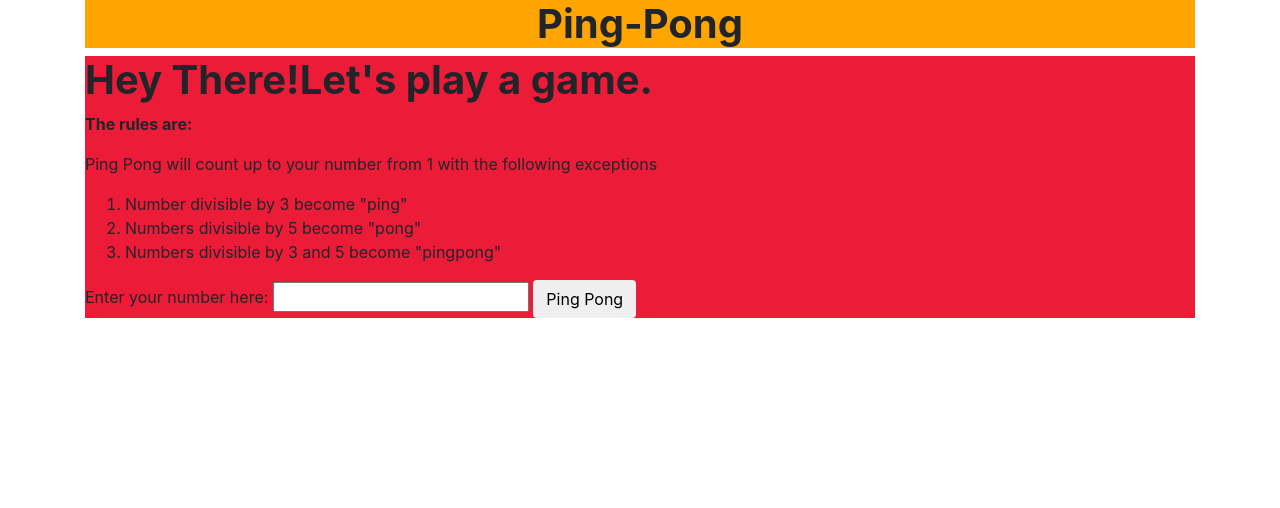
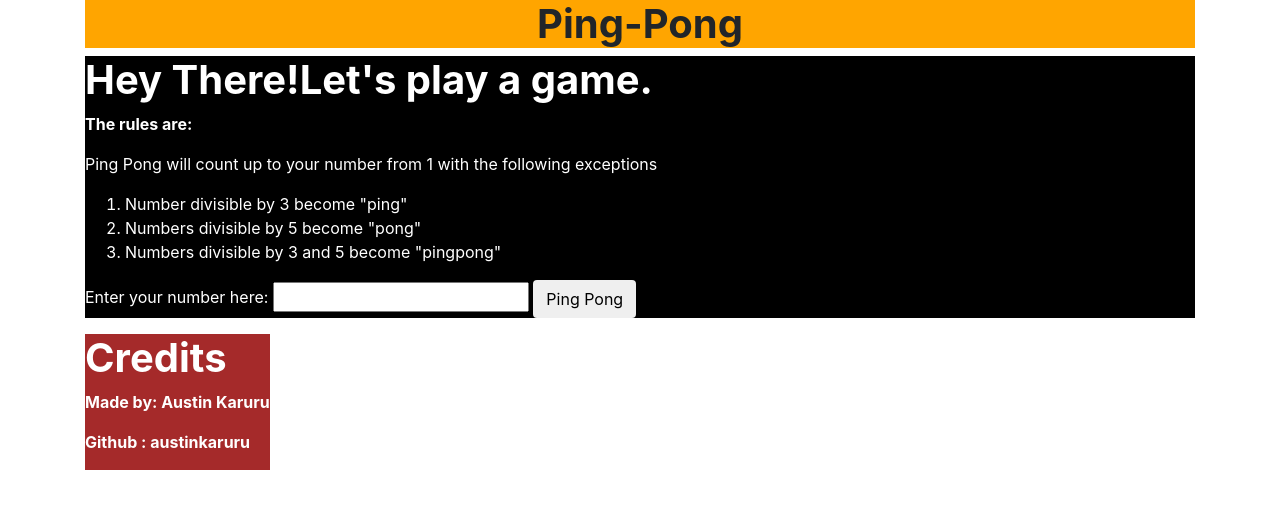
Before and after one commit to austinkaruru/Ping-Pong, a plain HTML site: page index.html in a window 1280 px wide. Drawn offline with nearby package versions, Linux system fonts and the light colour scheme.

Commit message:
added credits

```diff
--- a/css/styles.css
+++ b/css/styles.css
@@ -3,5 +3,11 @@
     background-color: orange;
 }
 .form-group {
-    background-color: rgb(236, 28, 56);
+    background-color: black;
+    color: white;
 }
+.sidebar {
+    float: left;
+    background-color: brown;
+    color: white;
+}
--- a/index.html
+++ b/index.html
@@ -29,11 +29,17 @@
                 <input id="number" type="text">
             <button type="submit" class="btn">Ping Pong</button>
             </div>
+            <div class="sidebar">
+                <h1><b>Credits</b></h1>
+                <p><b>Made by: Austin Karuru</b></p>
+                <p><b>Github : austinkaruru</b></p>
+            </div>
         </form>
+        </div>
         <div id="result">
 
         </div>
-    </div>
+        </div>
 
 </body>
 </html>
```
Also changed, not shown: 1 other file.
